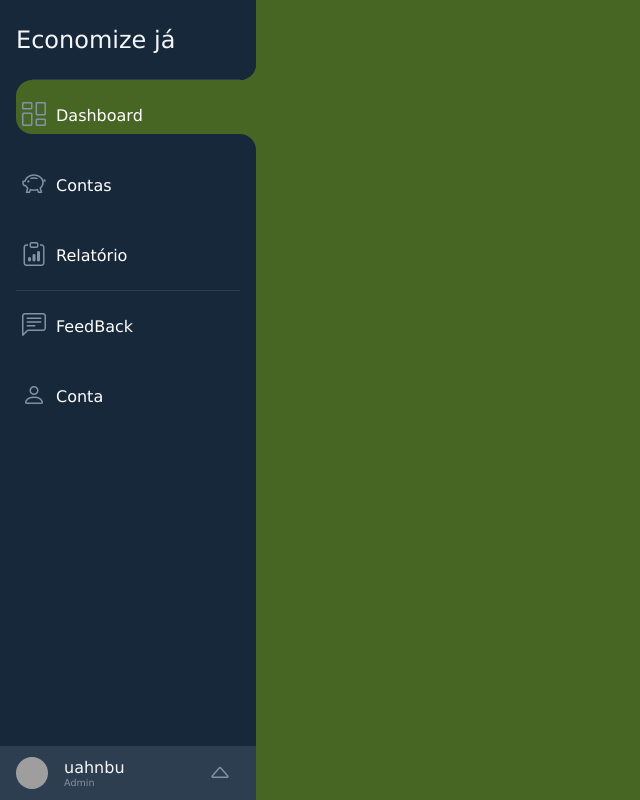
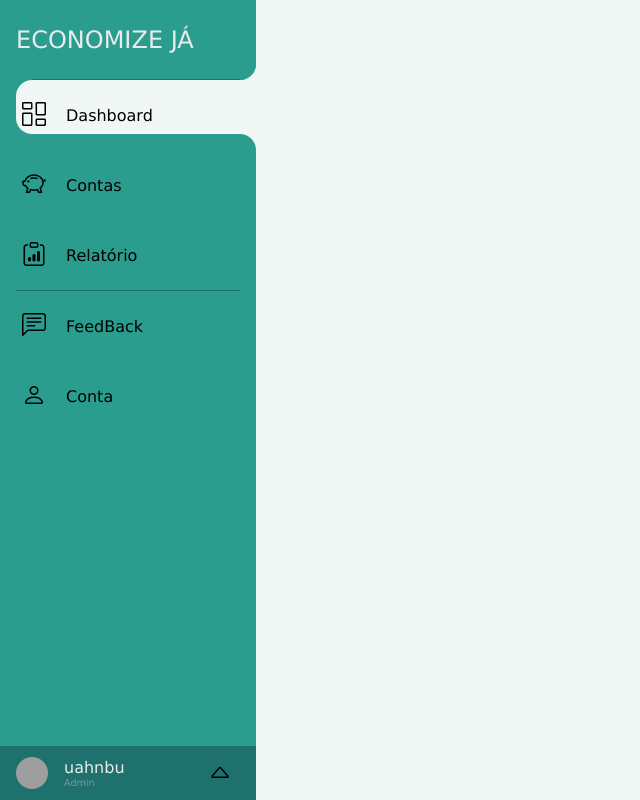
Before and after one commit to raphaelcastelar/JavaScript, a plain HTML site: page teste.html in a window 1280 px wide. Shown: the whole page, without its empty margins (0-640 px from the left). Drawn offline with nearby package versions, Linux system fonts and the light colour scheme; grey boxes are pictures that could not be loaded.

Commit message:
att projeto

```diff
--- a/style2.css
+++ b/style2.css
@@ -1,16 +1,17 @@
 :root {
-    --background: #486623;
+    --background: #f0f7f4; /* Cor de fundo em verde claro */
     --navbar-width: 256px;
     --navbar-width-min: 80px;
-    --navbar-dark-primary: #18283b;
-    --navbar-dark-secondary: #2c3e50;
-    --navbar-light-primary: #f5f6fa;
-    --navbar-light-secondary: #8392a5;
+    --navbar-dark-primary: #2a9d8f; /* Cor primária escura em verde */
+    --navbar-dark-secondary: #1e716d; /* Cor secundária escura em verde */
+    --navbar-light-primary: #e9ecef; /* Cor primária clara em verde */
+    --navbar-light-secondary: #8392a5; /* Cor secundária clara em verde */
 }
 
 html, body {
     margin: 0;
     background: var(--background);
+    height: 100%;
 }
 
 #nav-toggle:checked ~ #nav-header {
@@ -126,6 +127,7 @@ html, body {
 
 #nav-title {
     font-size: 1.5rem;
+    color: rgb(0, 0, 0); /* Ajuste a cor do texto */
     transition: opacity 1s;
 }
 
@@ -189,17 +191,7 @@ label[for="nav-toggle"] {
     background-color: #D62929;
 }
 
-#nav-content-highlight {
-    position: absolute;
-    left: 16px;
-    top: -70px;
-    width: calc(100% - 16px);
-    height: 54px;
-    background: var(--background);
-    background-attachment: fixed;
-    border-radius: 16px 0 0 16px;
-    transition: top .2s;
-}
+
 
 #nav-content-highlight:before,
 #nav-content-highlight:after {
@@ -224,23 +216,25 @@ label[for="nav-toggle"] {
     height: 70px;
     display: flex;
     align-items: center;
-    color: var(--navbar-light-secondary);
+    color: black;
     direction: ltr;
     cursor: pointer;
     z-index: 1;
-    transition: color .2s;
+    /* Remova a transição de cor */
 }
+
+
 
 .nav-button span {
     transition: opacity 1s;
-    color: white; /* Ajuste a cor do texto */
-    margin-left: 10px;
+    color: rgb(0, 0, 0); /* Ajuste a cor do texto */
+    margin-left: 20px;
 }
 
 /* Ajuste a cor do texto do título */
 #nav-title {
     font-size: 1.5rem;
-    color: white; /* Ajuste a cor do texto */
+    color: rgb(0, 0, 0); /* Ajuste a cor do texto */
     transition: opacity 1s;
 }
 
@@ -292,13 +286,17 @@ label[for="nav-toggle"] {
 #nav-bar .fas,
 #nav-bar .bi {
     font-size: 1.5rem; /* Ajuste o tamanho dos ícones */
-    color: var(--navbar-light-secondary); /* Ajuste a cor dos ícones */
+    color: black; /* Ajuste a cor dos ícones */
 }
 
 /* Ajuste a cor dos ícones do menu ao passar o mouse sobre eles */
-.nav-button:hover .fas,
-.nav-button:hover .bi {
-    color: var(--navbar-dark-primary); /* Ajuste a cor dos ícones ao passar o mouse */
+.nav-button:hover {
+    color: #000000; /* Altere a cor do texto para preto quando o mouse estiver sobre o botão */
+}
+
+.nav-button:hover .bi,
+.nav-button:hover .fas {
+    color: #000000; /* Altere a cor do ícone para preto quando o mouse estiver sobre o botão */
 }
 
 #nav-footer {
--- a/teste.html
+++ b/teste.html
@@ -11,7 +11,7 @@
     <div id="nav-bar">
         <input id="nav-toggle" type="checkbox" />
         <div id="nav-header">
-            <a id="nav-title" href="https://codepen.io" target="_blank">Economize já</a>
+            <a id="nav-title" href="https://codepen.io" target="_blank">ECONOMIZE JÁ</a>
 
             <hr/>
         </div>
```
